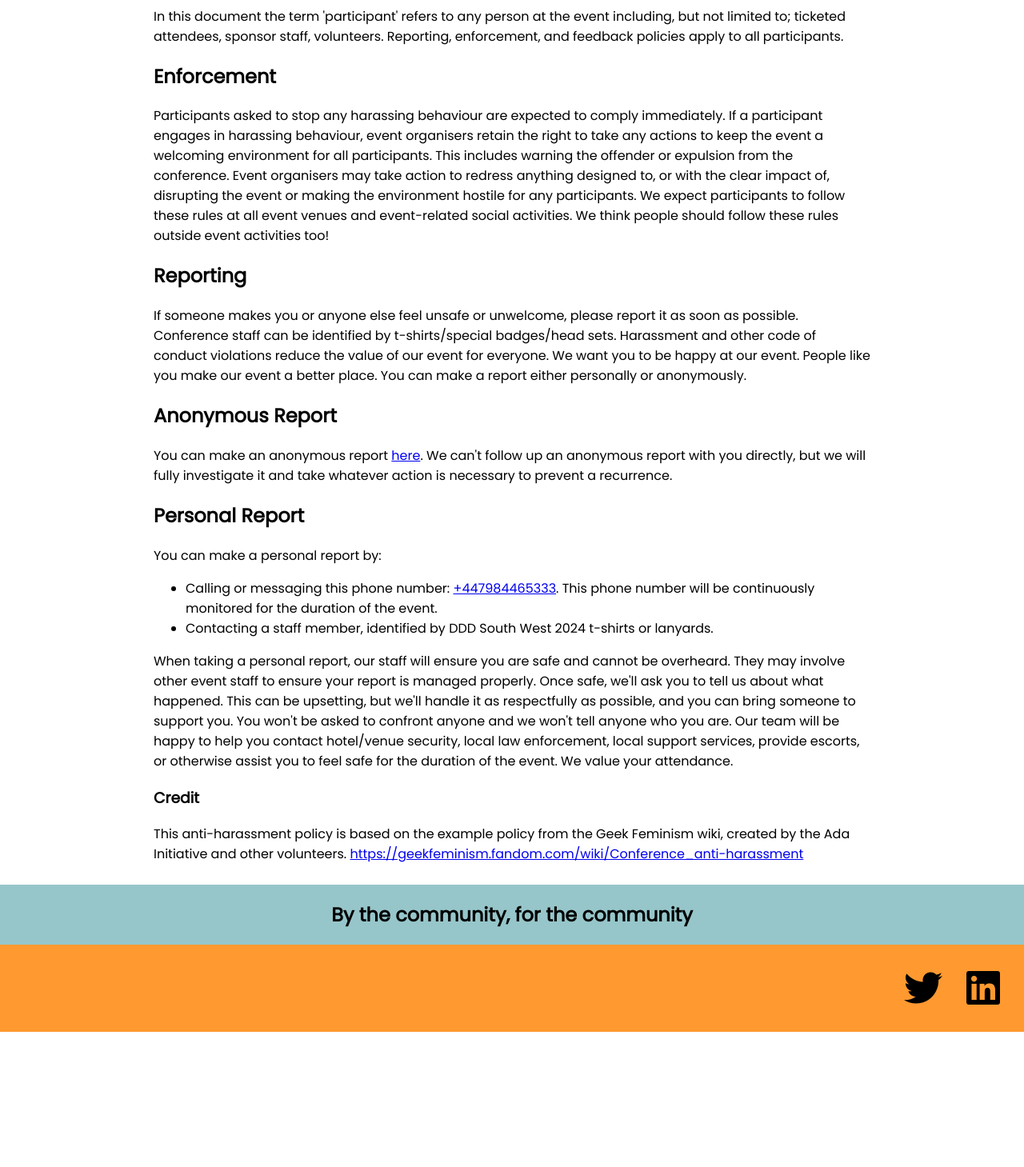
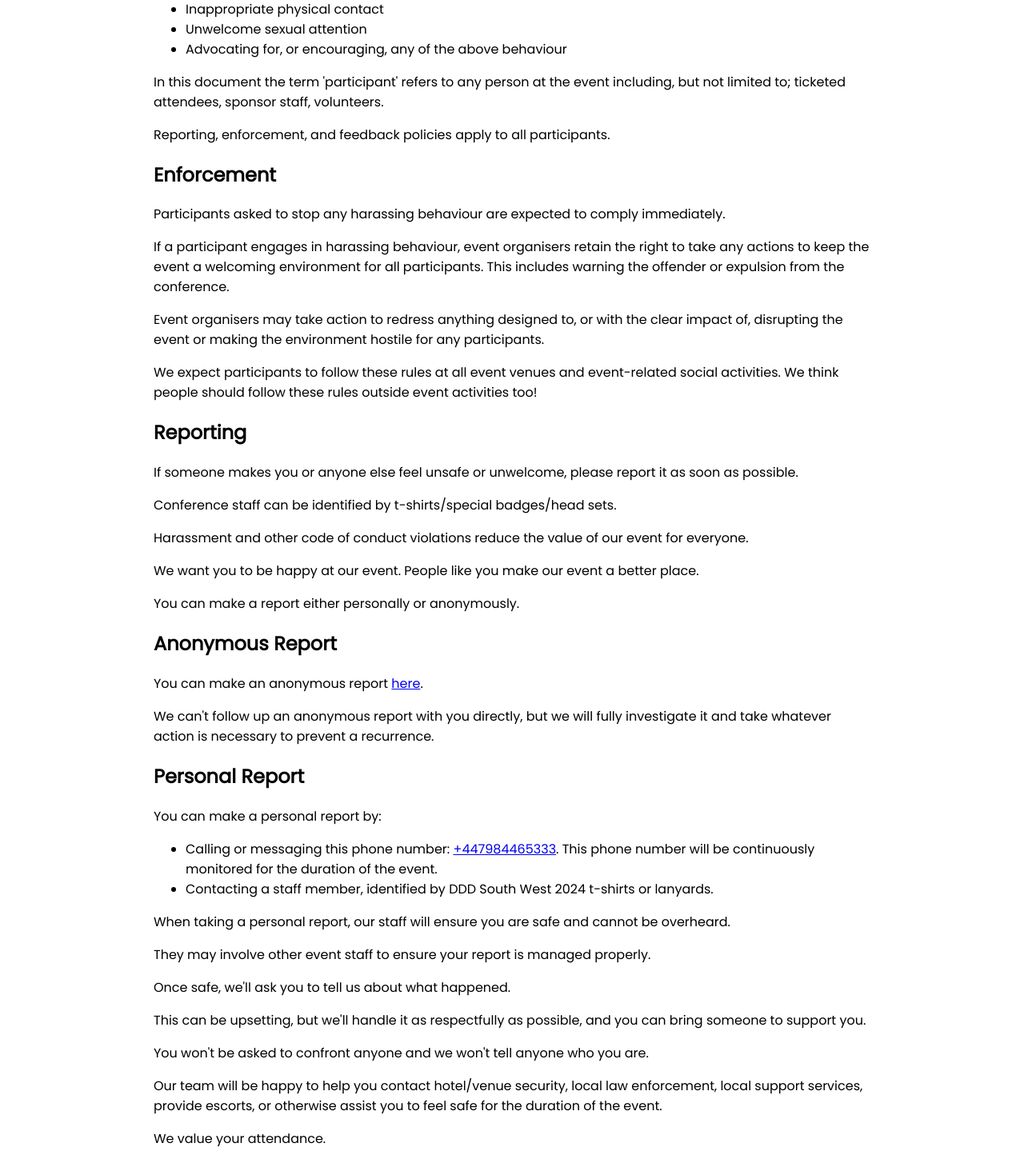
Before and after one commit to dddsw/dddsw-web, a SvelteKit app: page /code-of-conduct in a window 1280 px wide. Shown: the part 760-2219 px from the top of the page at 80% size. Before the commit the page ends 2050 px from the top, so only its background shows below. Built offline with nearby package versions, Linux system fonts and the light colour scheme.

Commit message:
Added p tags around most statements to make it more readable

```diff
--- a/src/routes/code-of-conduct/+page.svelte
+++ b/src/routes/code-of-conduct/+page.svelte
@@ -10,12 +10,13 @@
 			All attendees, speakers, sponsors and volunteers at our conference are required to agree with
 			the following code of conduct.
 		</p>
-		<p>
-			DDD South West is dedicated to providing a harassment-free conference experience for everyone, regardless of gender, gender identity and expression, sexual orientation, disability, physical appearance, body size, race, age or religion. We do not tolerate harassment of conference participants in any form. Sexual language and imagery is not appropriate for any conference venue, including talks. Conference participants violating these rules may be sanctioned or expelled from the conference at the discretion of the conference organizers.
-		</p>
-		<p>
-			Harassment includes, but is not limited to:
-		</p>
+		<p>DDD South West is dedicated to providing a harassment-free conference experience for everyone, regardless of gender, gender identity and expression, sexual orientation, disability, physical appearance, body size, race, age or religion.</p>
+
+		<p>We do not tolerate harassment of conference participants in any form. Sexual language and imagery is not appropriate for any conference venue, including talks.</p>
+
+		<p>Conference participants violating these rules may be sanctioned or expelled from the conference at the discretion of the conference organizers.</p>
+
+		<p>Harassment includes, but is not limited to:</p>
 		<ul>
 			<li>Verbal comments that reinforce social structures of domination related to gender, gender identity and expression, sexual orientation, disability, physical appearance, body size, race, age, or religion.</li>
 			<li>Sexual images in public spaces</li>
@@ -26,33 +27,36 @@
 			<li>Unwelcome sexual attention</li>
 			<li>Advocating for, or encouraging, any of the above behaviour</li>
 		</ul>
-		<p>
-			In this document the term 'participant' refers to any person at the event including, but not limited to; ticketed attendees, sponsor staff, volunteers.
 
-			Reporting, enforcement, and feedback policies apply to all participants.
-		</p>
+		<p>In this document the term 'participant' refers to any person at the event including, but not limited to; ticketed attendees, sponsor staff, volunteers.</p>
+
+		<p>Reporting, enforcement, and feedback policies apply to all participants.</p>
+
 		<h2>Enforcement</h2>
-		<p>
-			Participants asked to stop any harassing behaviour are expected to comply immediately.
+		<p>Participants asked to stop any harassing behaviour are expected to comply immediately.</p>
 
-			If a participant engages in harassing behaviour, event organisers retain the right to take any actions to keep the event a welcoming environment for all participants. This includes warning the offender or expulsion from the conference.
+		<p>If a participant engages in harassing behaviour, event organisers retain the right to take any actions to keep the event a welcoming environment for all participants. This includes warning the offender or expulsion from the conference.</p>
 
-			Event organisers may take action to redress anything designed to, or with the clear impact of, disrupting the event or making the environment hostile for any participants.
+		<p>Event organisers may take action to redress anything designed to, or with the clear impact of, disrupting the event or making the environment hostile for any participants.</p>
 
-			We expect participants to follow these rules at all event venues and event-related social activities. We think people should follow these rules outside event activities too!
-		</p>
+		<p>We expect participants to follow these rules at all event venues and event-related social activities. We think people should follow these rules outside event activities too!</p>
+
 		<h2>Reporting</h2>
-		<p>
-			If someone makes you or anyone else feel unsafe or unwelcome, please report it as soon as possible. Conference staff can be identified by t-shirts/special badges/head sets. Harassment and other code of conduct violations reduce the value of our event for everyone. We want you to be happy at our event. People like you make our event a better place.
+		<p>If someone makes you or anyone else feel unsafe or unwelcome, please report it as soon as possible.</p>
 
-			You can make a report either personally or anonymously.
-		</p>
+		<p>Conference staff can be identified by t-shirts/special badges/head sets.</p>
+
+		<p>Harassment and other code of conduct violations reduce the value of our event for everyone.</p>
+
+		<p>We want you to be happy at our event. People like you make our event a better place.</p>
+
+		<p>You can make a report either personally or anonymously.</p>
+
 		<h2>Anonymous Report</h2>
-		<p>
-			You can make an anonymous report <a href="https://forms.office.com/e/ZDSiDR6Tyg" target="_blank">here</a>.
+		<p>You can make an anonymous report <a href="https://forms.office.com/e/ZDSiDR6Tyg" target="_blank">here</a>.</p>
 
-			We can't follow up an anonymous report with you directly, but we will fully investigate it and take whatever action is necessary to prevent a recurrence.
-		</p>
+		<p>We can't follow up an anonymous report with you directly, but we will fully investigate it and take whatever action is necessary to prevent a recurrence.</p>
+
 		<h2>Personal Report</h2>
 		<p>
 			You can make a personal report by:
@@ -61,11 +65,21 @@
 			<li>Calling or messaging this phone number: <a href="tel:+447984465333">+447984465333</a>. This phone number will be continuously monitored for the duration of the event.</li>
 			<li>Contacting a staff member, identified by DDD South West 2024 t-shirts or lanyards.</li>
 		</ul>
-		<p>
-			When taking a personal report, our staff will ensure you are safe and cannot be overheard. They may involve other event staff to ensure your report is managed properly. Once safe, we'll ask you to tell us about what happened. This can be upsetting, but we'll handle it as respectfully as possible, and you can bring someone to support you. You won't be asked to confront anyone and we won't tell anyone who you are.
 
-			Our team will be happy to help you contact hotel/venue security, local law enforcement, local support services, provide escorts, or otherwise assist you to feel safe for the duration of the event. We value your attendance.
-		</p>
+		<p>When taking a personal report, our staff will ensure you are safe and cannot be overheard.</p>
+
+		<p>They may involve other event staff to ensure your report is managed properly.</p>
+
+		<p>Once safe, we'll ask you to tell us about what happened.</p>
+
+		<p>This can be upsetting, but we'll handle it as respectfully as possible, and you can bring someone to support you.</p>
+
+		<p>You won't be asked to confront anyone and we won't tell anyone who you are.</p>
+
+		<p>Our team will be happy to help you contact hotel/venue security, local law enforcement, local support services, provide escorts, or otherwise assist you to feel safe for the duration of the event.</p>
+
+		<p>We value your attendance.</p>
+
 		<h3>Credit</h3>
         <p>
             This anti-harassment policy is based on the example policy from the Geek Feminism wiki, created by the Ada Initiative and other volunteers.
```
